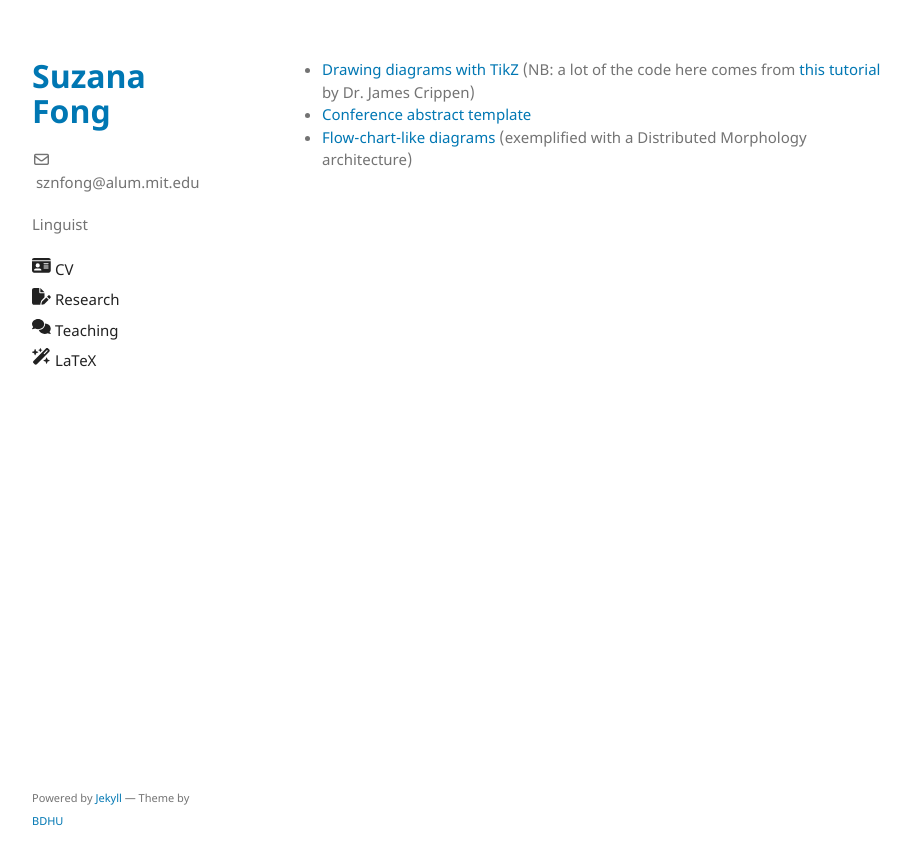
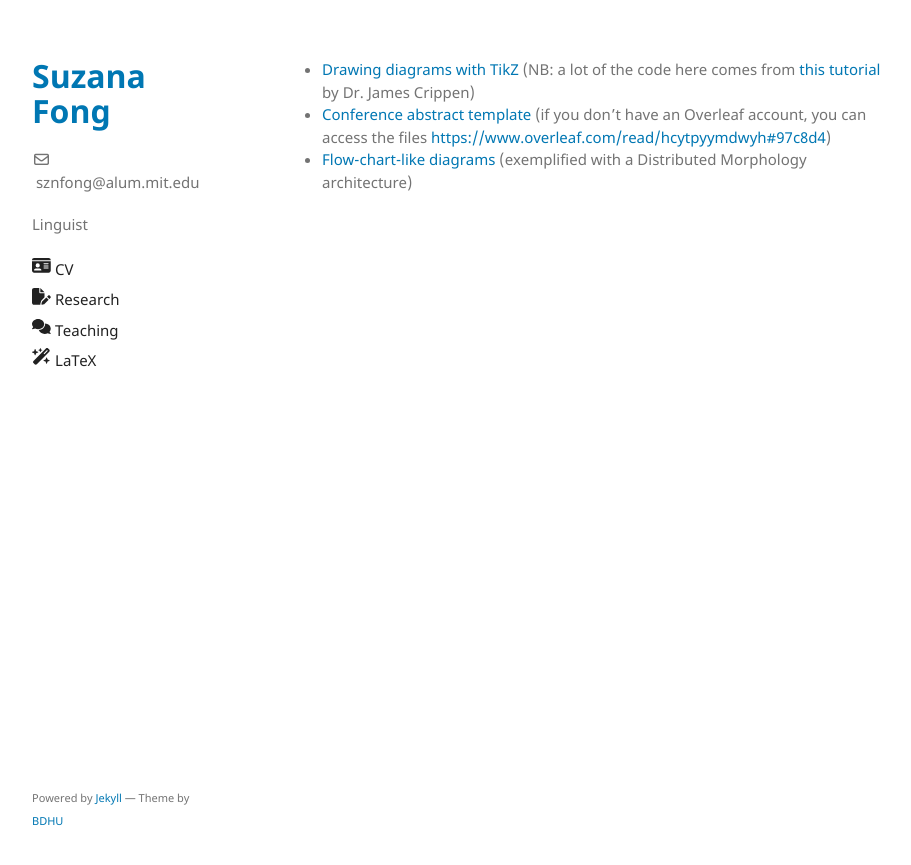
Before and after one commit to sznfng/sznfng.github.io, a Jekyll site: the page built from latex.md, in a window 1280 px wide. Shown: the top 865 px of the page, without its empty margins (178-1089 px from the left). Built offline with Jekyll 4.4.1, drawn with Linux system fonts in a browser that asks for light colours.

Commit message:
Update latex.md

```diff
--- a/latex.md
+++ b/latex.md
@@ -4,5 +4,5 @@ title: LaTeX templates and tutorials
 ---
 
 + [Drawing diagrams with TikZ](https://sznfng.github.io/mini_tikz_tutorial.pdf) (NB: a lot of the code here comes from [this tutorial](https://ling.auf.net/lingbuzz/003379) by Dr. James Crippen)
-+ [Conference abstract template](https://www.overleaf.com/latex/templates/linguistics-conference-abstract-template/sdkhkhsfstmr)
++ [Conference abstract template](https://www.overleaf.com/latex/templates/linguistics-conference-abstract-template/sdkhkhsfstmr) (if you don't have an Overleaf account, you can access the files [https://www.overleaf.com/read/hcytpyymdwyh#97c8d4](here))
 + [Flow-chart-like diagrams](https://www.overleaf.com/read/gpmknxjrmfdr#735976) (exemplified with a Distributed Morphology architecture)
```
